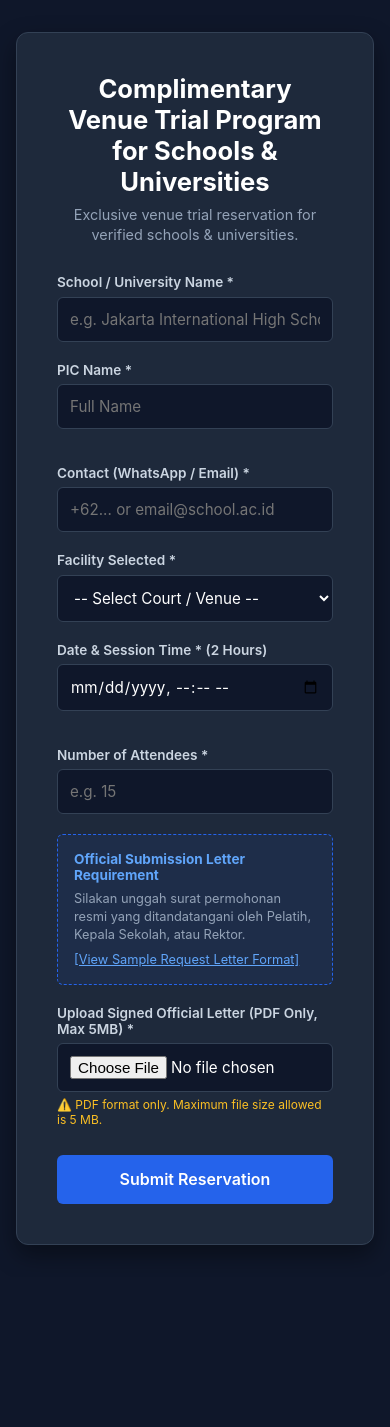
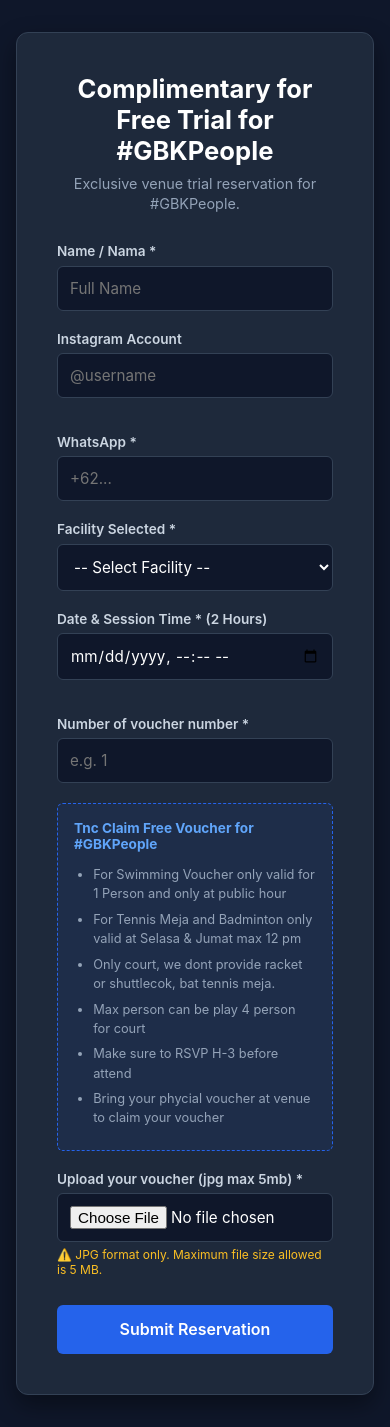
Before and after one commit to ops-stack-pr/rsvp-trial-packages-edu, a plain HTML site: page index.html in a window 390 px wide. Before the commit the page ends 1277 px from the top, so only its background shows below. Drawn offline with Linux system fonts and the light colour scheme.

Commit message:
Update index.html

```diff
--- a/index.html
+++ b/index.html
@@ -1,9 +1,8 @@
-<!DOCTYPE html>
 <html lang="en">
 <head>
   <meta charset="UTF-8">
   <meta name="viewport" content="width=device-width, initial-scale=1.0">
-  <title>Complimentary Venue Trial Program for Schools & Universities</title>
+  <title>Complimentary for Free Trial for #GBKPeople</title>
   <style>
     :root {
       --bg: #0f172a;
@@ -32,9 +31,9 @@
     @media (max-width: 520px) { .grid-2 { grid-template-columns: 1fr; } }
 
     .letter-box { background: rgba(37, 99, 235, 0.08); border: 1px dashed var(--accent); padding: 1rem; border-radius: 6px; margin-bottom: 1.25rem; }
-    .letter-box h4 { font-size: 0.85rem; color: #60a5fa; margin-bottom: 0.4rem; }
-    .letter-box p { font-size: 0.8rem; color: var(--muted); line-height: 1.4; }
-    .btn-download { display: inline-block; margin-top: 0.5rem; font-size: 0.8rem; color: #60a5fa; text-decoration: underline; cursor: pointer; }
+    .letter-box h4 { font-size: 0.85rem; color: #60a5fa; margin-bottom: 0.8rem; }
+    .letter-box ul { font-size: 0.8rem; color: var(--muted); line-height: 1.5; padding-left: 1.2rem; }
+    .letter-box li { margin-bottom: 0.4rem; }
     .file-hint { font-size: 0.75rem; color: #fbbf24; margin-top: 0.3rem; display: block; }
 
     button[type="submit"] { width: 100%; padding: 0.9rem; background: var(--accent); color: white; border: none; border-radius: 6px; font-weight: 600; font-size: 1rem; cursor: pointer; transition: background 0.2s; margin-top: 0.5rem; }
@@ -51,84 +50,64 @@
 <body>
 
 <div class="container">
-  <h1>Complimentary Venue Trial Program for Schools & Universities</h1>
-  <p class="subtitle">Exclusive venue trial reservation for verified schools & universities.</p>
+  <h1>Complimentary for Free Trial for #GBKPeople</h1>
+  <p class="subtitle">Exclusive venue trial reservation for #GBKPeople.</p>
 
   <form id="rsvpForm">
     <div class="form-group">
-      <label for="schoolName">School / University Name *</label>
-      <input type="text" id="schoolName" name="schoolName" placeholder="e.g. Jakarta International High School" required>
+      <label for="name">Name / Nama *</label>
+      <input type="text" id="name" name="name" placeholder="Full Name" required>
     </div>
 
     <div class="grid-2">
       <div class="form-group">
-        <label for="picName">PIC Name *</label>
-        <input type="text" id="picName" name="picName" placeholder="Full Name" required>
+        <label for="instagram">Instagram Account</label>
+        <input type="text" id="instagram" name="instagram" placeholder="@username">
       </div>
       <div class="form-group">
-        <label for="contact">Contact (WhatsApp / Email) *</label>
-        <input type="text" id="contact" name="contact" placeholder="+62... or email@school.ac.id" required>
+        <label for="whatsapp">WhatsApp *</label>
+        <input type="text" id="whatsapp" name="whatsapp" placeholder="+62..." required>
       </div>
     </div>
 
     <div class="form-group">
       <label for="facility">Facility Selected *</label>
       <select id="facility" name="facility" required>
-        <option value="" disabled selected>-- Select Court / Venue --</option>
-        <option value="Outdoor Basketball - Court 1">Outdoor Basketball - Court 1</option>
-        <option value="Outdoor Basketball - Court 2">Outdoor Basketball - Court 2</option>
-        <option value="Outdoor Basketball - Court 3">Outdoor Basketball - Court 3</option>
-        <option value="Indoor Basketball">Indoor Basketball Court</option>
-        <option value="Ping Pong - Room 1 (2 Tables)">Ping Pong - Room 1 (2 Tables)</option>
-        <option value="Ping Pong - Room 2 (2 Tables)">Ping Pong - Room 2 (2 Tables)</option>
-        <option value="Speed Climbing Wall">Speed Climbing Wall</option>
+        <option value="" disabled selected>-- Select Facility --</option>
+        <option value="Tennis Meja">Tennis Meja</option>
+        <option value="Badminton">Badminton</option>
+        <option value="Swimming">Swimming</option>
       </select>
     </div>
 
     <div class="grid-2">
       <div class="form-group">
         <label for="reserveDate">Date & Session Time * (2 Hours)</label>
-        <input type="datetime-local" id="reserveDate" name="reserveDate" required>
+        <!-- max attribute restricts selection to the end of 2026 -->
+        <input type="datetime-local" id="reserveDate" name="reserveDate" max="2026-12-31T23:59" required>
       </div>
       <div class="form-group">
-        <label for="attendees">Number of Attendees *</label>
-        <input type="number" id="attendees" name="attendees" min="1" max="100" placeholder="e.g. 15" required>
+        <label for="voucherNumber">Number of voucher number *</label>
+        <input type="number" id="voucherNumber" name="voucherNumber" min="1" placeholder="e.g. 1" required>
       </div>
     </div>
 
     <div class="letter-box">
-      <h4>Official Submission Letter Requirement</h4>
-      <p>Silakan unggah surat permohonan resmi yang ditandatangani oleh Pelatih, Kepala Sekolah, atau Rektor.</p>
-      <a class="btn-download" onclick="toggleTemplate()">[View Sample Request Letter Format]</a>
-      <p id="templateText" style="display:none; margin-top:0.5rem; background:#0f172a; padding:0.6rem; border-radius:4px; font-family:monospace; color:#cbd5e1; font-size:0.75rem;">
-Kepada Yth.<br>
-Pusat Pengelolaan Komplek Gelora Bung Karno (PPKGBK)<br>
-Jl. Pintu Satu Senayan, Jakarta 10270<br><br>
-
-<strong>Perihal: Permohonan Free Trial Fasilitas Olahraga</strong><br><br>
-
-Dengan hormat,<br><br>
-
-Sehubungan dengan rencana pelaksanaan kegiatan olahraga, kami bermaksud mengajukan permohonan sesi uji coba penggunaan fasilitas (Free Trial) untuk <strong>[Nama Sekolah/Universitas]</strong>, dengan rincian sebagai berikut:<br><br>
-
-- Hari/Tanggal: [Tanggal]<br>
-- Nama Fasilitas: [Nama Fasilitas]<br>
-- Jumlah Peserta: [Jumlah Peserta] orang<br><br>
-
-Demikian permohonan ini kami sampaikan. Atas perhatian dan kerja samanya, kami ucapkan terima kasih.<br><br>
-
-Hormat kami,<br><br><br><br>
-
-[Nama PIC / Kepala Sekolah / Kaprodi]<br>
-[Jabatan]<br>
-[Nama Sekolah/Institusi]
-      </p>
+      <h4>Tnc Claim Free Voucher for #GBKPeople</h4>
+      <ul>
+        <li>For Swimming Voucher only valid for 1 Person and only at public hour</li>
+        <li>For Tennis Meja and Badminton only valid at Selasa & Jumat max 12 pm</li>
+        <li>Only court, we dont provide racket or shuttlecok, bat tennis meja.</li>
+        <li>Max person can be play 4 person for court</li>
+        <li>Make sure to RSVP H-3 before attend</li>
+        <li>Bring your phycial voucher at venue to claim your voucher</li>
+      </ul>
     </div>
 
     <div class="form-group">
-      <label for="officialLetter">Upload Signed Official Letter (PDF Only, Max 5MB) *</label>
-      <input type="file" id="officialLetter" name="officialLetter" accept=".pdf,application/pdf" required>
-      <span class="file-hint">⚠️ PDF format only. Maximum file size allowed is 5 MB.</span>
+      <label for="voucherUpload">Upload your voucher (jpg max 5mb) *</label>
+      <input type="file" id="voucherUpload" name="voucherUpload" accept=".jpg,.jpeg,image/jpeg" required>
+      <span class="file-hint">⚠️ JPG format only. Maximum file size allowed is 5 MB.</span>
     </div>
 
     <button type="submit" id="submitBtn">Submit Reservation</button>
@@ -139,18 +118,13 @@ Hormat kami,<br><br><br><br>
 <script>
   const SCRIPT_URL = "https://script.google.com/macros/s/AKfycbxgMM2q4w4edQsAu5Atvbx0lJwsWNJ7K9nBSjdkHIMj4_yAvjs7qfOjZmm7mFc8AlUh/exec";
 
-  function toggleTemplate() {
-    const el = document.getElementById('templateText');
-    el.style.display = el.style.display === 'none' ? 'block' : 'none';
-  }
-
-  document.getElementById('officialLetter').addEventListener('change', function(e) {
+  document.getElementById('voucherUpload').addEventListener('change', function(e) {
     const file = e.target.files[0];
     if (!file) return;
 
-    const isPdf = file.type === 'application/pdf' || file.name.toLowerCase().endsWith('.pdf');
-    if (!isPdf) {
-      alert("Invalid file type! Please upload a PDF document (.pdf).");
+    const isJpg = file.type === 'image/jpeg' || file.name.toLowerCase().endsWith('.jpg') || file.name.toLowerCase().endsWith('.jpeg');
+    if (!isJpg) {
+      alert("Invalid file type! Please upload a JPG image (.jpg or .jpeg).");
       e.target.value = "";
       return;
     }
@@ -168,16 +142,16 @@ Hormat kami,<br><br><br><br>
     const status = document.getElementById('status');
     const submitBtn = document.getElementById('submitBtn');
 
-    const fileInput = document.getElementById('officialLetter');
+    const fileInput = document.getElementById('voucherUpload');
     const file = fileInput.files[0];
 
     if (!file) {
-      alert("Please select a PDF file to upload.");
+      alert("Please select a JPG file to upload.");
       return;
     }
 
     status.className = "active loading";
-    status.innerText = "Processing submission and uploading PDF...";
+    status.innerText = "Processing submission and uploading voucher...";
     submitBtn.disabled = true;
 
     const reader = new FileReader();
@@ -186,15 +160,15 @@ Hormat kami,<br><br><br><br>
       const base64File = reader.result.split(',')[1];
 
       const payload = {
-        schoolName: document.getElementById('schoolName').value,
-        picName: document.getElementById('picName').value,
-        contact: document.getElementById('contact').value,
+        name: document.getElementById('name').value,
+        instagram: document.getElementById('instagram').value,
+        whatsapp: document.getElementById('whatsapp').value,
         facility: document.getElementById('facility').value,
         reserveDate: document.getElementById('reserveDate').value,
-        attendees: document.getElementById('attendees').value,
+        voucherNumber: document.getElementById('voucherNumber').value,
         fileData: base64File,
         fileName: file.name,
-        fileMimeType: "application/pdf"
+        fileMimeType: file.type || "image/jpeg"
       };
 
       try {
@@ -210,7 +184,7 @@ Hormat kami,<br><br><br><br>
 
         if (result.status === "SUCCESS") {
           status.className = "active success";
-          status.innerHTML = "✅ Reservation submitted successfully! We will review your official letter shortly.";
+          status.innerHTML = "✅ Reservation submitted successfully! We will review your voucher shortly.";
           document.getElementById('rsvpForm').reset();
         } else {
           status.className = "active error";
```
